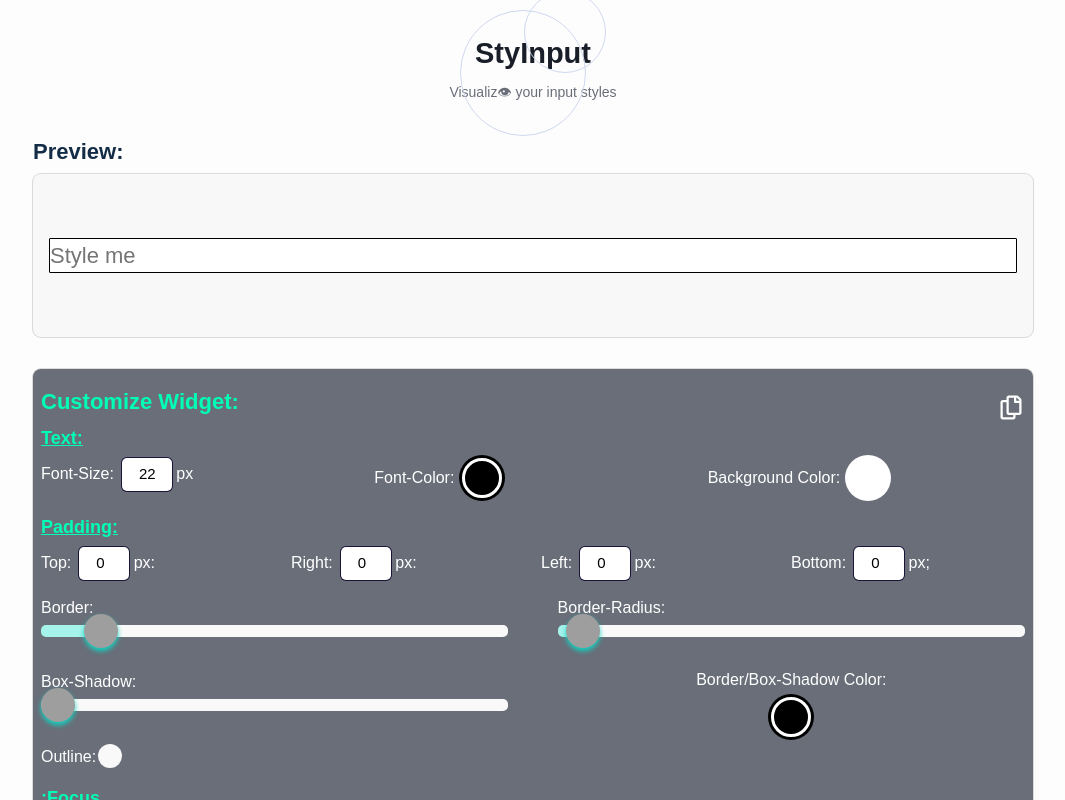
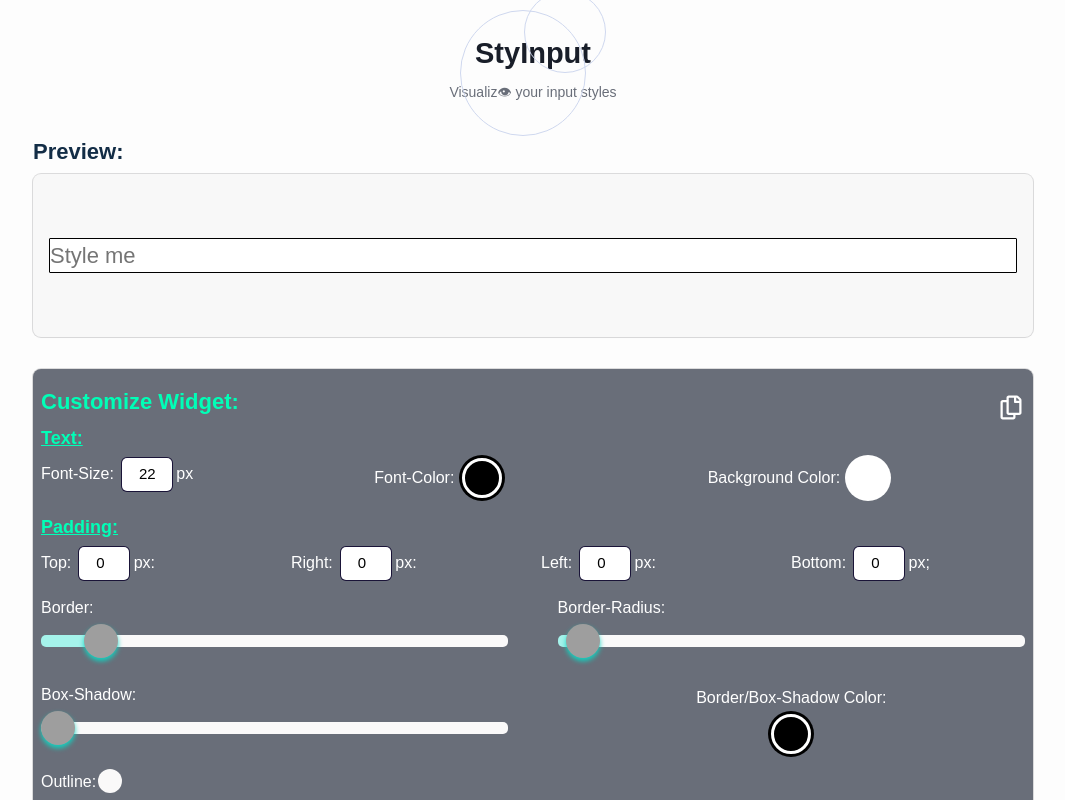
Before and after one commit to FesoQue/StyInput---a-tiny-tool-that-helps-visualize-and-style-your-input-tags, a React (Create React App) app: page / in a window 1280 px wide. Shown: the top 800 px of the page, without its empty margins (107-1172 px from the left). Built offline with nearby package versions, Linux system fonts and the light colour scheme; the HTML template or start-up script is replaced by a standard one.

Commit message:
added a little bit of spacing between the elements

```diff
--- a/src/index.css
+++ b/src/index.css
@@ -195,10 +195,16 @@ input[type='checkbox']:checked {
   grid-template-columns: 1fr 1fr;
   gap: 1rem;
 }
+.border-props .grp1 label,
+.border-props .grp2 label,
+.focus-el label {
+  display: inline-block;
+  margin-bottom: 0.6rem;
+}
 .grp1 > *,
 .grp2 > *,
 .focus-el > * {
-  margin-bottom: 0.5rem;
+  margin-bottom: 1rem;
 }
 .box {
   width: 50px;
```
Also changed, not shown: 27 other files (tests, documents, lock files or other folders).
